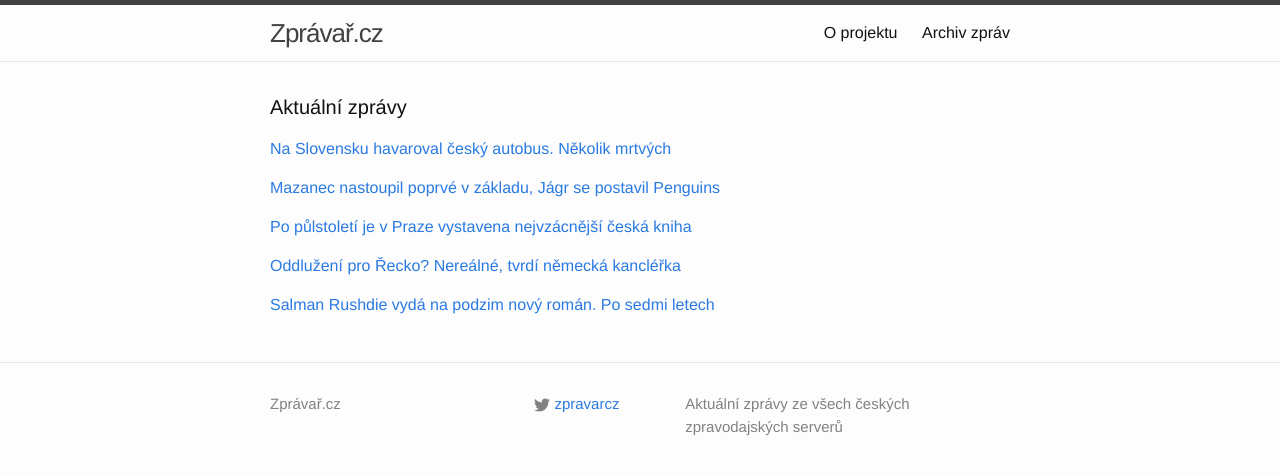
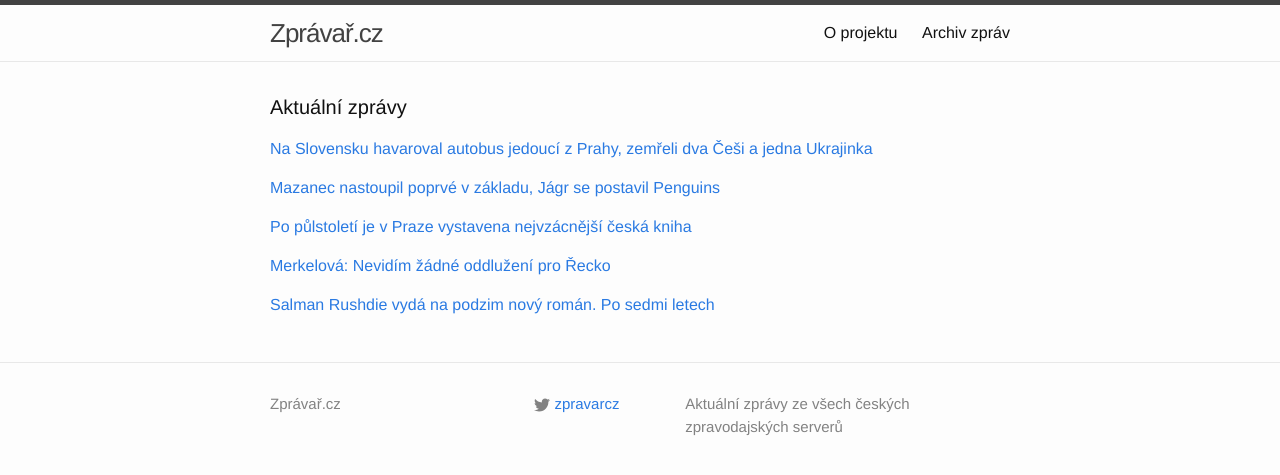
Before and after one commit to adliska/zpravar, a Jekyll site: the page built from index.html, in a window 1280 px wide. Shown: the top 475 px of the page. Built offline with Jekyll 4.4.1, drawn with Linux system fonts in a browser that asks for light colours; some of the changed lines change nothing that is shown.

Commit message:
zpravar news update

```diff
--- a/index.html
+++ b/index.html
@@ -5,9 +5,15 @@ layout: default
 <div class="home">
     <h1 class="page-heading">Aktuální zprávy</h1>
 
-<p><a href="javascript:;" onclick="toggle_visibility('zpravy0')">Na Slovensku havaroval český autobus. Několik mrtvých</a></p>
+<p><a href="javascript:;" onclick="toggle_visibility('zpravy0')">Na Slovensku havaroval autobus jedoucí z Prahy, zemřeli dva Češi a jedna Ukrajinka </a></p>
 <div id="zpravy0" style="display:none">
 <ul>
+<li><a href=http://www.rozhlas.cz/_zprava/na-slovensku-havaroval-autobus-jedouci-z-prahy-zemreli-dva-cesi-a-jedna-ukrajinka--1450097>Na Slovensku havaroval autobus jedoucí z Prahy, zemřeli dva Češi a jedna Ukrajinka  - www.rozhlas.cz</a></li>
+<li><a href=http://www.novinky.cz/zahranicni/evropa/360333-na-slovensku-havaroval-cesky-autobus-tri-lide-zemreli.html>Na Slovensku havaroval český autobus, tři lidé zemřeli - www.novinky.cz</a></li>
+<li><a href=http://www.ceskatelevize.cz/ct24/svet/300123-pri-havarii-ceskeho-autobusu-na-slovensku-zemreli-tri-lide-z-toho-dva-cesi/>Při havárii českého autobusu na Slovensku zemřeli tři lidé, z toho dva Češi - www.ceskatelevize.cz</a></li>
+<li><a href=http://www.ceskenoviny.cz/zpravy/zpravy/pri-nehode-autobusu-na-slovensku-zemreli-dva-cesi/1175659>Při nehodě autobusu na Slovensku zemřeli dva Češi - www.ceskenoviny.cz</a></li>
+<li><a href=http://www.lidovky.cz/pri-nehode-autobusu-na-slovensku-zemreli-dva-cesi-fv3-/zpravy-svet.aspx?c=A150131_072842_ln_zahranici_rof>Při nehodě autobusu na Slovensku zemřeli dva Češi  - www.lidovky.cz</a></li>
+<li><a href=http://www.ceskatelevize.cz/ct24/svet/300123-pri-havarii-ceskeho-autobusu-na-slovensku-zemreli-dva-lide/>Při havárii českého autobusu na Slovensku zemřeli dva lidé - www.ceskatelevize.cz</a></li>
 <li><a href=http://www.tyden.cz/rubriky/domaci/na-slovensku-havaroval-cesky-autobus-nekolik-mrtvych_331939.html>Na Slovensku havaroval český autobus. Několik mrtvých - www.tyden.cz</a></li>
 <li><a href=http://zahranicni.ihned.cz/evropa-slovensko/c1-63462760-slovensko-praha-uzhorod-autobus-nehoda-dva-mrtvi>Na Slovensku boural autobus jedoucí z Prahy, na místě zemřeli dva lidé - zahranicni.ihned.cz</a></li>
 <li><a href=http://www.ceskenoviny.cz/zpravy/zpravy/dva-mrtvi-a-25-zranenych-pri-nehode-autobusu-na-slovensku/1175659>Dva mrtví a 25 zraněných při nehodě autobusu na Slovensku - www.ceskenoviny.cz</a></li>
@@ -40,9 +46,10 @@ layout: default
 <li><a href=http://www.rozhlas.cz/_zprava/v-praze-bude-vystaven-budysinsky-rukopis-a-kodex-vysehradsky--1450086>V Praze bude vystaven Budyšínský rukopis a Kodex vyšehradský - www.rozhlas.cz</a></li>
 <li><a href=http://www.rozhlas.cz/_zprava/po-pulstoleti-bude-o-vikendu-vystaven-original-vysehradskeho-kodexu--1450086>Po půlstoletí bude o víkendu vystaven originál Vyšehradského kodexu - www.rozhlas.cz</a></li>
 </ul>
-</div><p><a href="javascript:;" onclick="toggle_visibility('zpravy3')">Oddlužení pro Řecko? Nereálné, tvrdí německá kancléřka</a></p>
+</div><p><a href="javascript:;" onclick="toggle_visibility('zpravy3')">Merkelová: Nevidím žádné oddlužení pro Řecko</a></p>
 <div id="zpravy3" style="display:none">
 <ul>
+<li><a href=http://zpravy.e15.cz/zahranicni/politika/merkelova-nevidim-zadne-oddluzeni-pro-recko-1158393>Merkelová: Nevidím žádné oddlužení pro Řecko - zpravy.e15.cz</a></li>
 <li><a href=http://zpravy.aktualne.cz/zahranici/oddluzeni-pro-recko-nerealne-tvrdi-nemecka-kanclerka/r~1a464728a92311e4a7d8002590604f2e/>Oddlužení pro Řecko? Nereálné, tvrdí německá kancléřka - zpravy.aktualne.cz</a></li>
 <li><a href=http://www.ceskenoviny.cz/zpravy/zpravy/merkelova-vyloucila-dalsi-snizeni-reckeho-dluhu/1175691>Merkelová vyloučila další snížení řeckého dluhu - www.ceskenoviny.cz</a></li>
 <li><a href=http://byznys.ihned.cz/c1-63462770-recko-dluh-tsipras-alexis-euro-merkelova-nemecko>Merkelová: Řecký dluh nesnížíme, miliardy se mu odpustily již dřív - byznys.ihned.cz</a></li>
```
